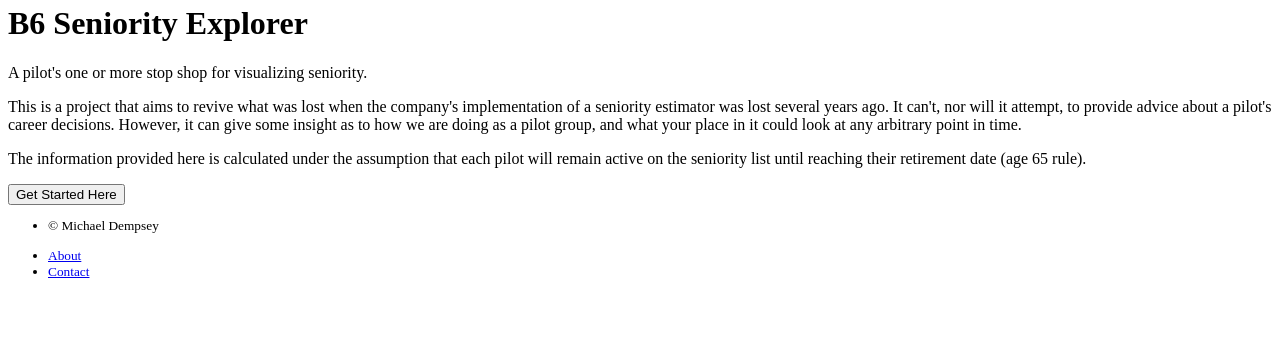
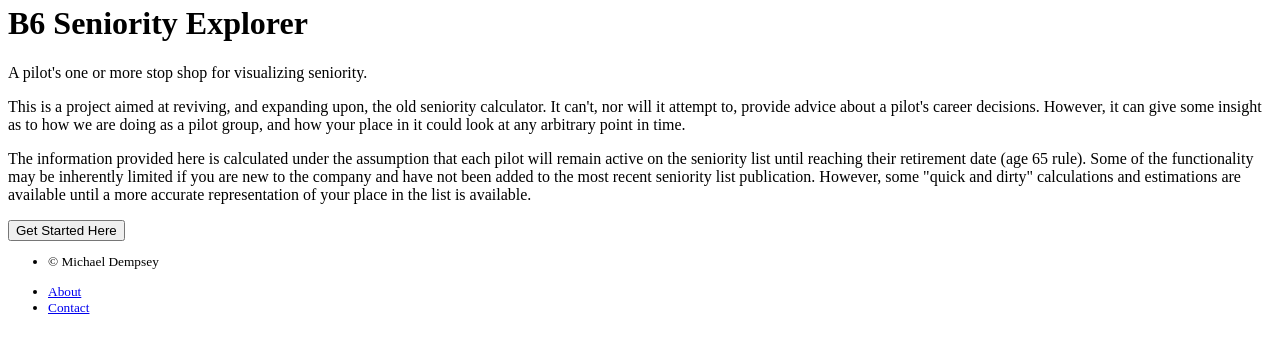
Before and after one commit to AirbusDriver/SeniorityVisualizer, a Flask app: template seniority_visualizer_app/templates/public/home.html in a window 1280 px wide. Shown: the part 112-465 px from the top of the page. Run offline with Flask 2, Linux system fonts and the light colour scheme; the template is opened without the code that fills it, so the values that code supplies are empty; data comes from the database, SQL or seed files in the repository; parts of the project's set-up code (start-up, migrations or seed data) failed here and were passed over.

Commit message:
Expand landing page introduction

```diff
--- a/seniority_visualizer_app/templates/public/home.html
+++ b/seniority_visualizer_app/templates/public/home.html
@@ -1,6 +1,6 @@
 {% extends "layout.html" %}
 {% block content %}
-    <!-- Main jumbotron for a primary marketing message or call to action -->
+
     <div class="jumbotron">
         <div class="container">
 
@@ -9,22 +9,24 @@
             <p>A pilot's one or more stop shop for visualizing seniority.</p>
 
         </div>
-    </div><!-- /.jumbotron -->
+    </div>
 
     <div class="container">
         <div class="row">
             <p>
-                This is a project that aims to revive what was lost when the company's implementation of a seniority
-                estimator
-                was lost several years ago. It can't, nor will it attempt, to provide advice about a pilot's career
+                This is a project aimed at reviving, and expanding upon, the old seniority calculator.
+                It can't, nor will it attempt to, provide advice about a pilot's career
                 decisions.
-                However, it can give some insight as to how we are doing as a pilot group, and what your place in it
+                However, it can give some insight as to how we are doing as a pilot group, and how your place in it
                 could
                 look at any arbitrary point in time.
             </p>
             <p>
                 The information provided here is calculated under the assumption that each pilot will remain active on
-                the seniority list until reaching their retirement date (age 65 rule).
+                the seniority list until reaching their retirement date (age 65 rule). Some of the functionality may
+                be inherently limited if you are new to the company and have not been added to the most recent
+                seniority list publication. However, some "quick and dirty" calculations and estimations are available
+                until a more accurate representation of your place in the list is available.
             </p>
         </div>
 
```
